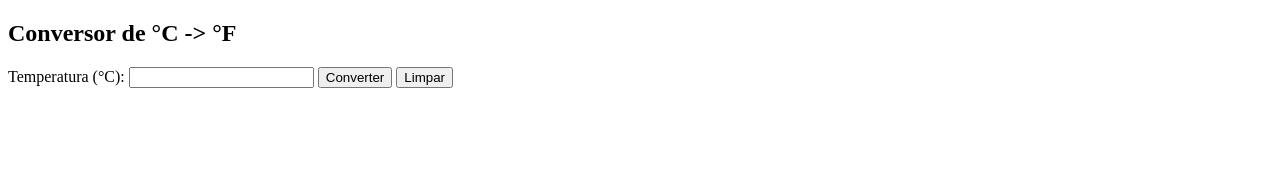
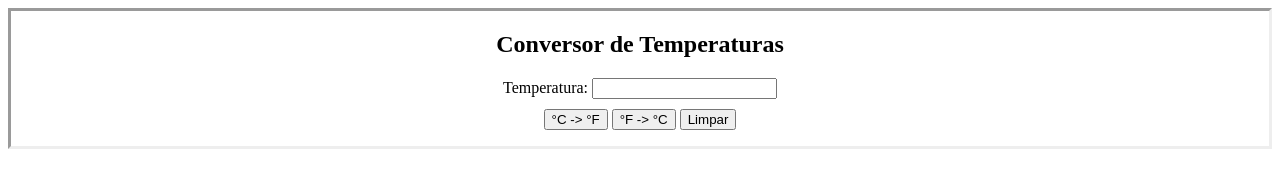
Before and after one commit to RodrigoMR72/conversor_temp, a plain HTML site: page index.html in a window 1280 px wide. Drawn offline with Linux system fonts and the light colour scheme.

Commit message:
Inserindo conversão para Celsius

```diff
--- a/index.html
+++ b/index.html
@@ -12,19 +12,25 @@
 
     <div class="container">
 
-        <h2>Conversor de °C -> °F</h2>
+        <h2>Conversor de Temperaturas</h2>
 
        <form>
 
-        <label for="celsius">Temperatura (°C): </label>
+        <label for="temp">Temperatura: </label>
 
-        <input type="number" name="celsius" id="celsius">
+        <input type="number" name="temp" id="temp">
 
-        <input type="button" value="Converter" onclick="converterToF()">
+        <div class="botoes">
 
-        <!-- No lugar do RESET, pode colocar RELOAD, mesmo que F5. -->
+            <input type="button" value="°C -> °F" onclick="converterToF()">
 
-        <button type="reset" onclick="limpar()">Limpar</button>
+            <input type="button" value="°F -> °C" onclick="converterToC()">
+
+            <!-- No lugar do RESET, pode colocar RELOAD, mesmo que F5. -->
+
+            <button type="reset" onclick="limpar()">Limpar</button>
+
+        </div>
 
        </form>
 
--- a/script.js
+++ b/script.js
@@ -1,29 +1,49 @@
 function converterToF() {
-    let  celsius = document.getElementById('celsius').value;
+
+    let temp = document.getElementById('temp').value;
 
     //let fahrenheit = Math.round(1.8*celsius + 32, -2) - forma de arredondar com duas casas decimais.
 
-    let fahrenheit = 1.8*celsius + 32;
+    let fahrenheit = 1.8*temp + 32;
 
-    fahrenheit.toFixed(2);
+    //fahrenheit.toFixed(2);
 
     // alert('Clicou no Botão Converter');
 
     // console.log(celsius);
     // console.log(fahrenheit);
 
-    let textoResultado = 'A temperatura de ' + celsius + '°C é ' + fahrenheit.toFixed(2).replace('.',',') + '°F.';
+    let textoResultado = 'A temperatura de ' + temp + '°C é ' + fahrenheit.toFixed(2).replace('.',',') + '°F.';
 
     // console.log('A temperatura de ' + celsius + '°C é ' + fahrenheit + '°F.');
 
     console.log(textoResultado);
 
-    // Atribuindo o valor do texto do recultado final dentro da TAG P.
+    // Atribuindo o valor do texto do resultado final dentro da TAG P, pois sei que na aplicação tem somente uma TAG P,
+    // pois retorna como uma lista como um elemento.
+
     document.getElementsByTagName('p')[0].innerHTML = textoResultado;
 
     //A temperatura de 25 °C é 150 °F.
+
+}
+
+function converterToC() {
+
+    let temp = document.getElementById('temp').value;
+
+    let celsius = (temp - 32)/1.8;
+
+    let textoResultado = 'A temperatura de ' + temp + '°F é ' + celsius.toFixed(2).replace('.',',') + '°C.';
+
+    console.log(textoResultado);
+
+    document.getElementsByTagName('p')[0].innerHTML = textoResultado;
+
 }
 
 function limpar (){
+
     document.getElementsByTagName('p')[0].innerHTML = '';
+
 }
--- a/style.css
+++ b/style.css
@@ -0,0 +1,12 @@
+
+body {
+
+    border-style: inset;
+    text-align: center;
+}
+
+.botoes {
+
+    margin-top: 10px;
+
+}
```
